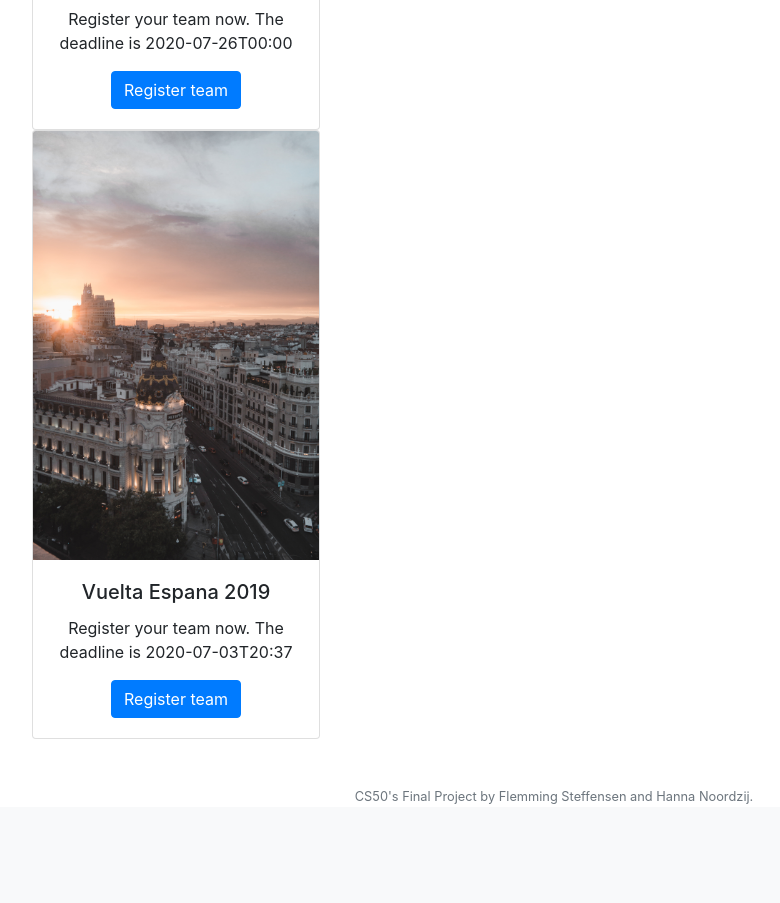
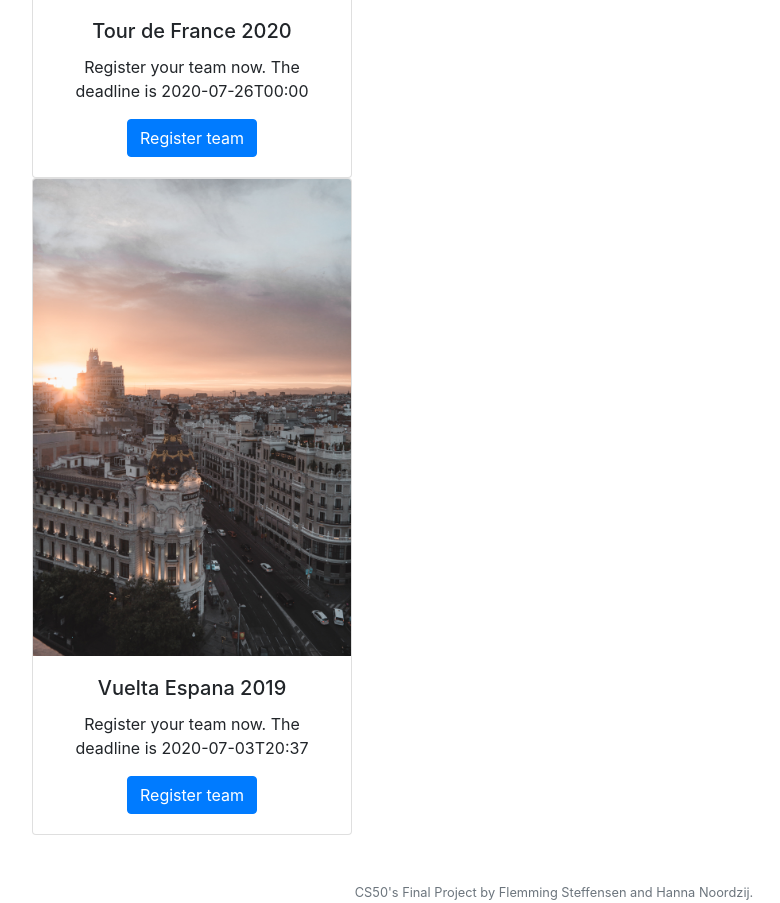
Before and after one commit to FlemmingSteffensen/renwieler, a Flask app: page / in a window 1280 px wide. Shown: the part 789-1692 px from the top of the page, without its empty margins (86-866 px from the left). Before the commit the page ends 1593 px from the top, so only its background shows below. Run offline with Flask 2, Linux system fonts and the light colour scheme; a user stored in the database is signed in; some libraries are stand-ins or nearby versions.

Commit message:
database

```diff
--- a/templates/index.html
+++ b/templates/index.html
@@ -13,7 +13,7 @@
 {% block main %}
     {% if comps %}
         {% for comp in comps %}
-            <div class="card" style="width: 18rem;">
+            <div class="card" style="width: 20rem;">
                 {% if comp.racetype_id == 1 %}
                     <img src="static\tour.jpg" class="card-img-top" alt="Tour de France, Bilde av TravelingTart fra Pexels">
                 {% elif comp.racetype_id == 2 %}
```
Also changed, not shown: rw.db.
